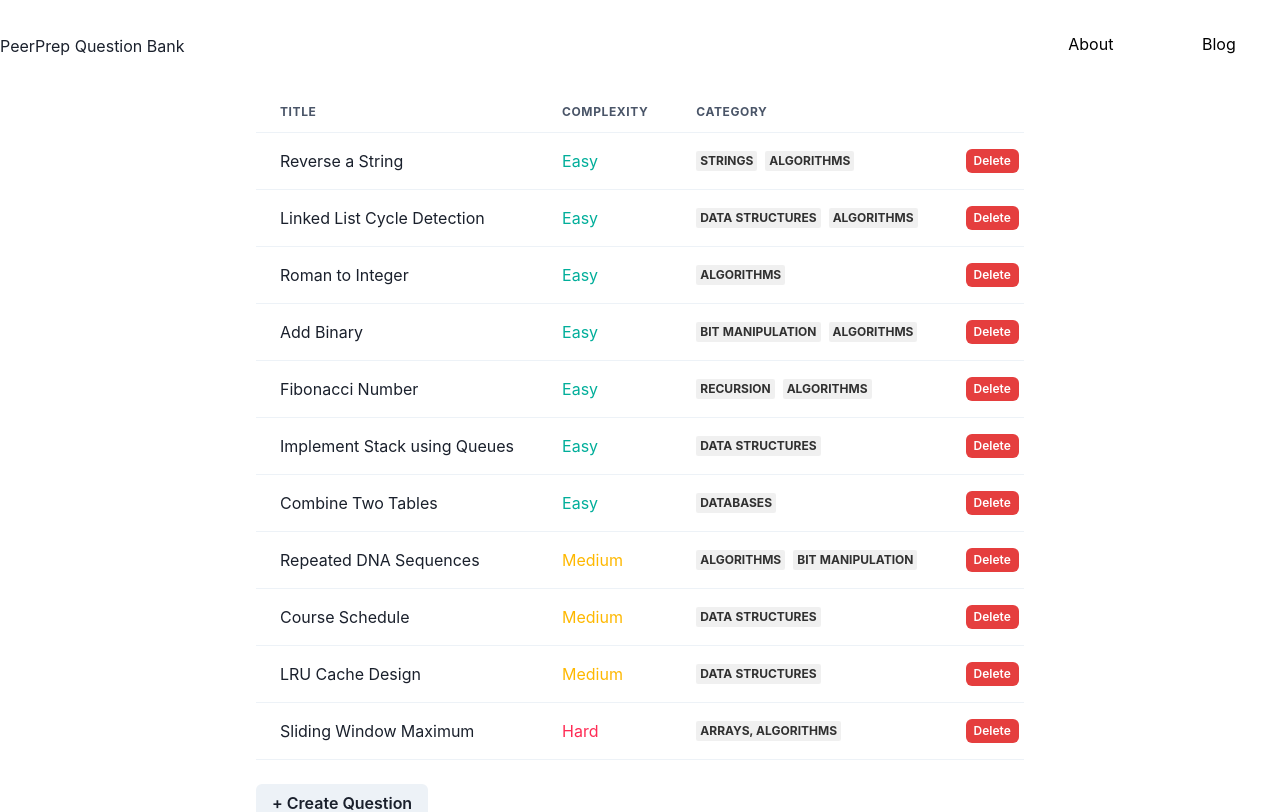
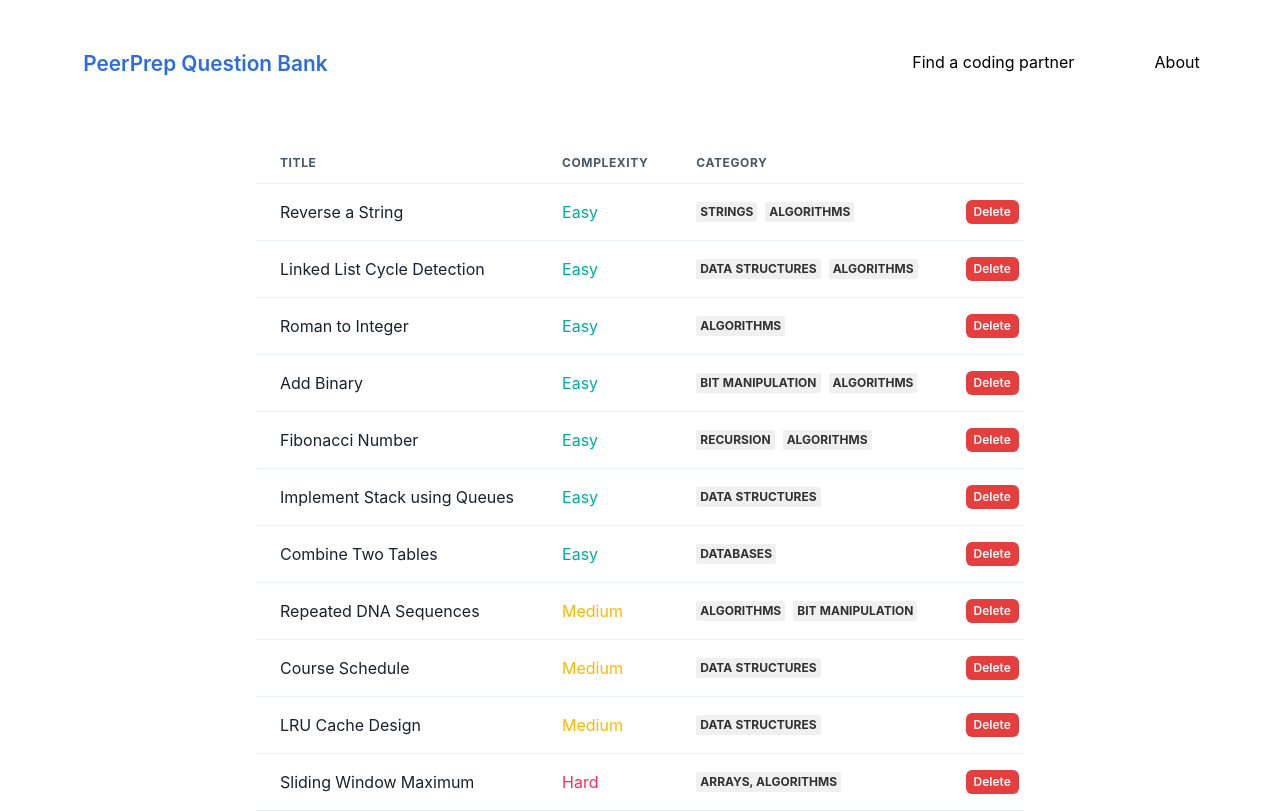
Before and after one commit to CS3219-AY2324S1/ay2324s1-course-assessment-g36, a Next.js app in the folder question-bank-spa/: page / in a window 1280 px wide. Shown: the top 812 px of the page. Built offline with nearby package versions, Linux system fonts and the light colour scheme.

Commit message:
[SL] Style header and add modal for question form

```diff
--- a/question-bank-spa/src/components/Header/Header.module.css
+++ b/question-bank-spa/src/components/Header/Header.module.css
@@ -1,20 +1,26 @@
 .container_header {
-  margin-top: 2em;
-  margin-bottom: 2em;
+  margin-top: 3em;
+  margin-bottom: 4em;
   display: flex;
   justify-content: space-between;
   align-items: center;
 }
 
+.logo_title {
+  margin-left: 4em;
+  font-size: 1.3rem;
+  color: #2d6cdf;
+  font-weight: 600;
+}
+
 .nav_links {
-  width: 20%;
+  width: 35%;
   display: flex;
-  justify-content: space-around;
+  justify-content: space-evenly;
 }
 
 .nav_link {
   display: block;
-  font-size: 1rem;
   text-decoration: none;
   color: #000;
   padding-bottom: 2px;
@@ -23,5 +29,5 @@
 
 .nav_link:hover,
 .nav_link:focus {
-  border-bottom: 2px solid rgb(128, 90, 213);
+  border-bottom: 2px solid #2d6cdf;
 }
--- a/question-bank-spa/src/components/Header/Header.tsx
+++ b/question-bank-spa/src/components/Header/Header.tsx
@@ -4,10 +4,10 @@ import styles from "./Header.module.css"
 export default function Header(): JSX.Element {
   return (
     <header className={styles.container_header}>
-      <h3>PeerPrep Question Bank</h3>
+      <h3 className={styles.logo_title}>PeerPrep Question Bank</h3>
       <nav className={styles.nav_links}>
+        <Link href='#' className={styles.nav_link}>Find a coding partner</Link>
         <Link href='#' className={styles.nav_link}>About</Link>
-        <Link href='#' className={styles.nav_link}>Blog</Link>
       </nav>
     </header>
   )
--- a/question-bank-spa/src/components/Questions/QuestionsTable/QuestionsTable.tsx
+++ b/question-bank-spa/src/components/Questions/QuestionsTable/QuestionsTable.tsx
@@ -8,21 +8,30 @@ import {
   TableContainer,
   Stack,
   Skeleton,
-  Button
+  Button,
+  Modal,
+  ModalOverlay,
+  ModalContent,
+  ModalHeader,
+  ModalBody,
+  ModalFooter,
+  ModalCloseButton,
+  useDisclosure
 } from '@chakra-ui/react'
 import QuestionRow from '../QuestionRow/QuestionRow'
 import { QuestionObject } from '@/data/interface';
 import styles from "./QuestionsTable.module.css"
-import { populateToLocalStorage, fetchQuestionsFromLocalStorage } from '@/utils/populateQuestions';
+import { populateInitialQuestionsToLocalStorage, fetchQuestionsFromLocalStorage } from '@/utils/populateQuestions';
 import QuestionForm from '../QuestionForm/QuestionForm';
 
 export default function QuestionsTable(): JSX.Element {
 
   const [isLoading, setIsLoading] = useState<boolean>(true);
   const [questions, setQuestions] = useState<QuestionObject[]>([])
+  const { isOpen, onOpen, onClose } = useDisclosure()
 
   useEffect(() => {
-    populateToLocalStorage();
+    populateInitialQuestionsToLocalStorage();
     setQuestions(fetchQuestionsFromLocalStorage())
     setIsLoading(false)
   }, []);
@@ -77,8 +86,20 @@ export default function QuestionsTable(): JSX.Element {
       </Table>
     </TableContainer>
     <br />
-    <Button>+ Create Question</Button>
-    <QuestionForm />
-    <br />
+
+    <Button onClick={onOpen}>+ Create Question</Button>
+    <Modal isOpen={isOpen} onClose={onClose} size="3xl" isCentered>
+        <ModalOverlay />
+        <ModalContent>
+          <ModalHeader>Submit a new question</ModalHeader>
+          <ModalCloseButton />
+          <ModalBody>
+            <QuestionForm />
+          </ModalBody>
+          <ModalFooter>
+          </ModalFooter>
+        </ModalContent>
+      </Modal>
+
   </div>
 }
--- a/question-bank-spa/src/utils/populateQuestions.ts
+++ b/question-bank-spa/src/utils/populateQuestions.ts
@@ -1,7 +1,7 @@
 import data from "../data/questions.json"
 import { QuestionObject } from "@/data/interface"
 
-export function populateToLocalStorage(): void {
+export function populateInitialQuestionsToLocalStorage(): void {
 
   const questionsArray = data as QuestionObject[]
 
```
